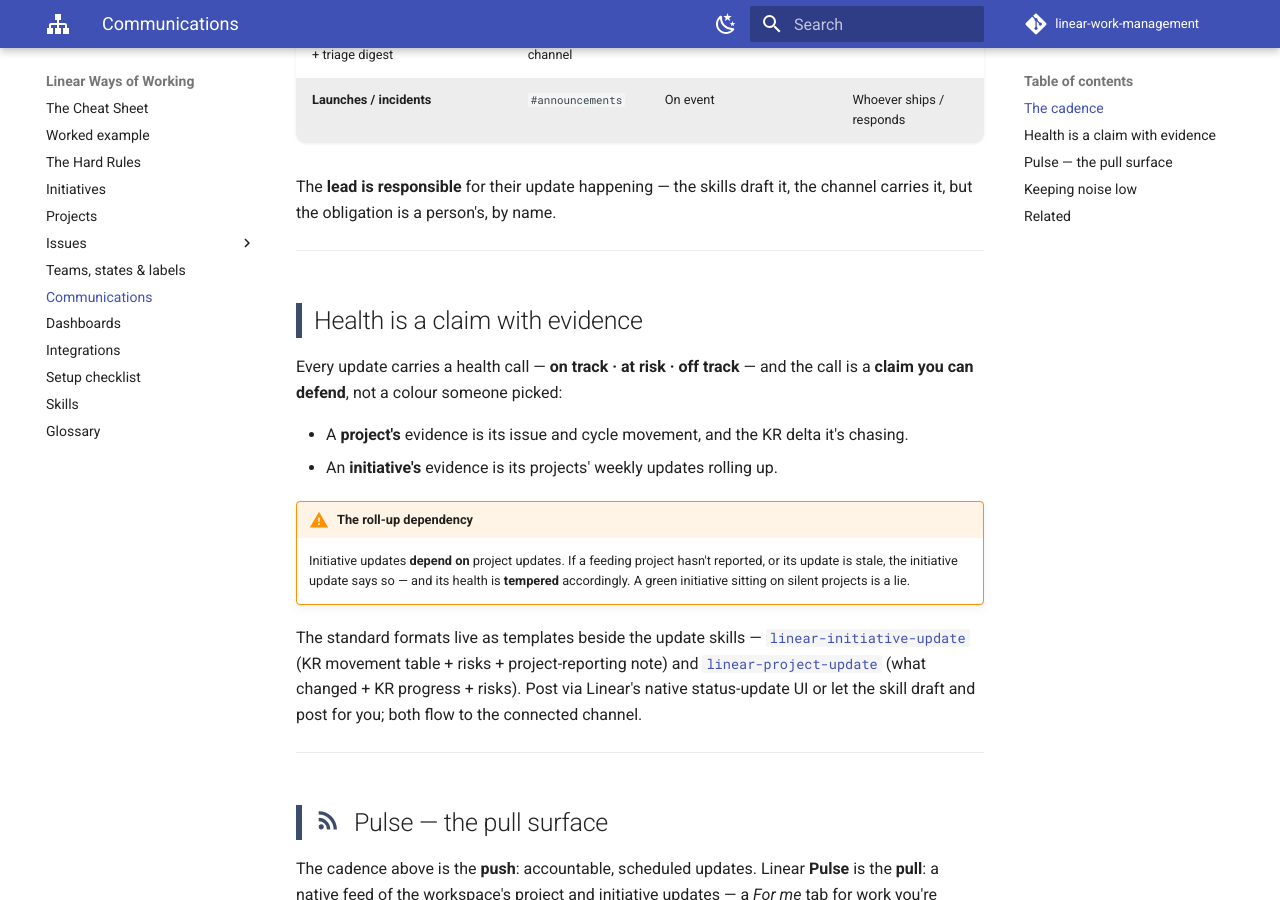
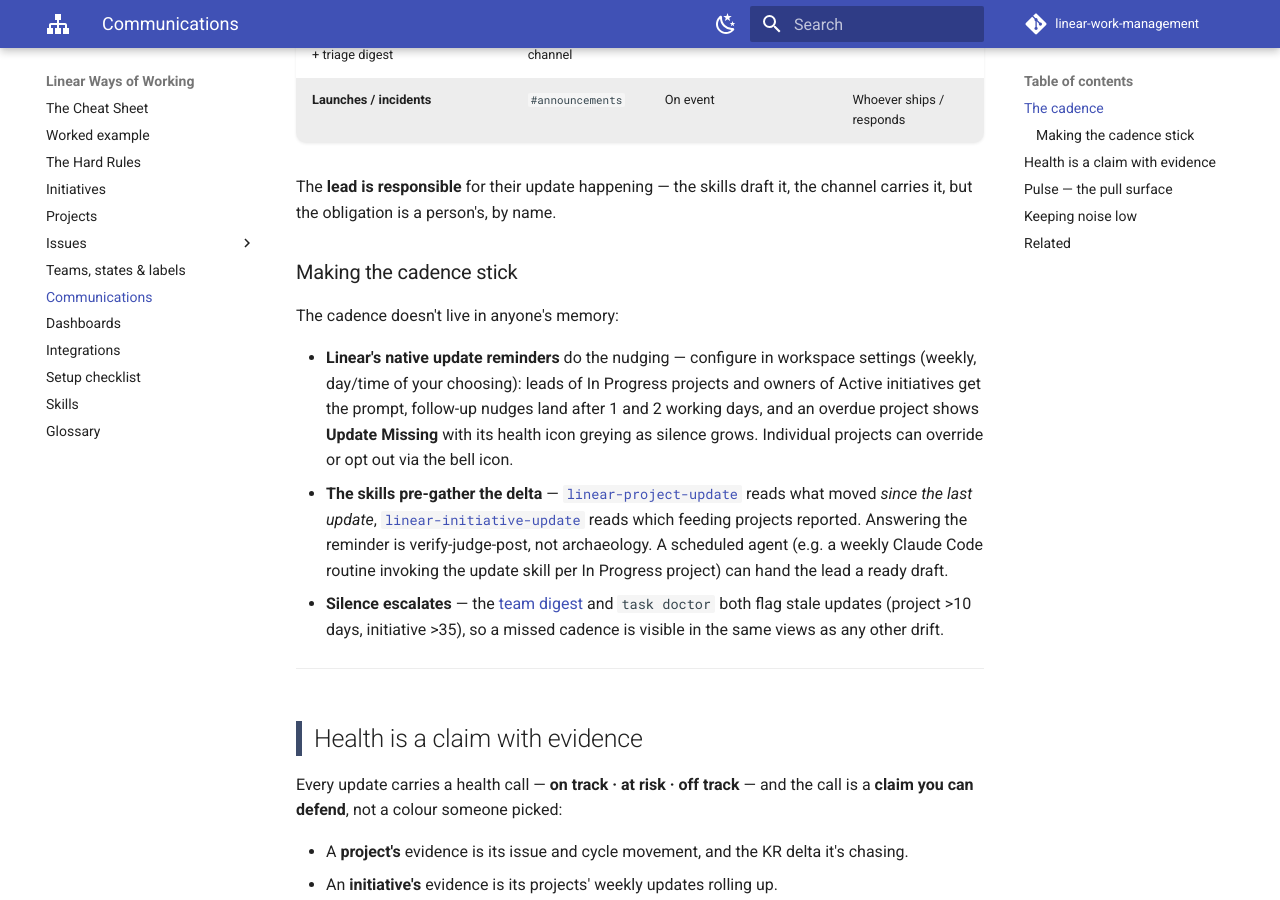
Before and after one commit to hungovercoders/linear-work-management, an MkDocs documentation site: the page built from docs/communications.md, in a window 1280 px wide and 900 px high, scrolled down 549 px. Built offline with MkDocs 1.6.1 and Material for MkDocs 9.7.7, drawn with Linux system fonts in a browser that asks for light colours; comment, search, counter and statistics services are not loaded.

Commit message:
feat(comms): make the cadence stick — reminders, pre-gathered deltas, escalation (GRI-87) (#20)
Native Linear update reminders documented as the nudge mechanism
(weekly, lead/owner-targeted, follow-ups, Update Missing + greying
health) with the settings toggle added to the setup checklist. The
linear-project-update skill now gathers the delta since the last
update explicitly (updatedAt window) so answering a reminder is
verify-judge-post, not archaeology; scheduled-agent recipe noted.
Escalation already lands via team digest + doctor stale checks.

Co-authored-by: Claude Opus 4.8 <noreply@anthropic.com>

```diff
--- a/docs/communications.md
+++ b/docs/communications.md
@@ -17,6 +17,24 @@ health and launches **without asking**, and nobody drowns in noise.
 
 The **lead is responsible** for their update happening — the skills draft it, the channel
 carries it, but the obligation is a person's, by name.
+
+### Making the cadence stick
+
+The cadence doesn't live in anyone's memory:
+
+- **Linear's native update reminders** do the nudging — configure in workspace settings
+  (weekly, day/time of your choosing): leads of In Progress projects and owners of Active
+  initiatives get the prompt, follow-up nudges land after 1 and 2 working days, and an
+  overdue project shows **Update Missing** with its health icon greying as silence grows.
+  Individual projects can override or opt out via the bell icon.
+- **The skills pre-gather the delta** — [`linear-project-update`](skills/index.md) reads what
+  moved *since the last update*, [`linear-initiative-update`](skills/index.md) reads which
+  feeding projects reported. Answering the reminder is verify-judge-post, not archaeology.
+  A scheduled agent (e.g. a weekly Claude Code routine invoking the update skill per
+  In Progress project) can hand the lead a ready draft.
+- **Silence escalates** — the [team digest](#the-cadence) and `task doctor` both flag stale
+  updates (project >10 days, initiative >35), so a missed cadence is visible in the same
+  views as any other drift.
 
 ---
 
```
Also changed, not shown: docs/setup.md (+5 -0 lines), skills/linear-project-update/SKILL.md (+5 -3 lines).
